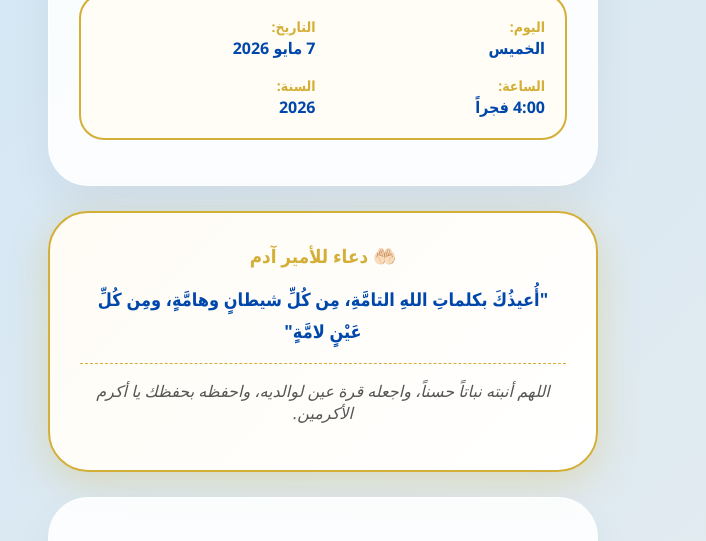
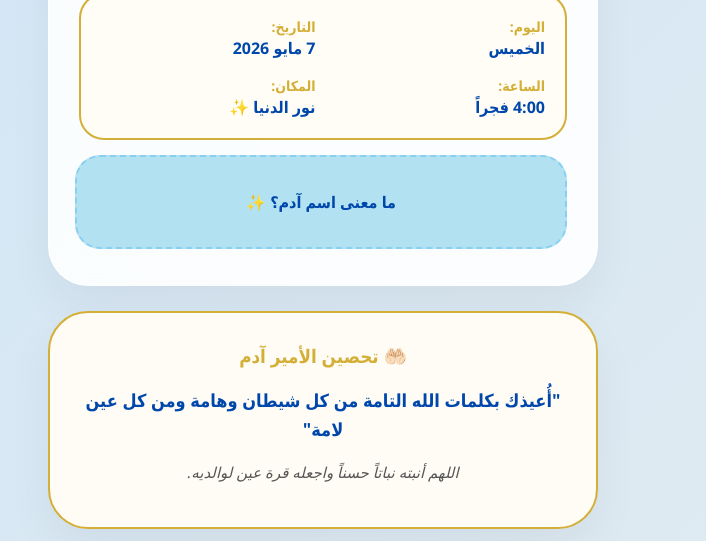
Before and after one commit to abdomahfouz0/Adem-Omar-Elsharif, a plain HTML site: page index.html in a window 1280 px wide. Both pictures are taken after a click on the button "استقبال الأمير آدم 💙". Shown: the part 189-730 px from the top of the page, without its empty margins (317-1023 px from the left). Drawn offline with Linux system fonts and the light colour scheme.

Commit message:
Update index.html

```diff
--- a/index.html
+++ b/index.html
@@ -28,6 +28,7 @@
         }
         @keyframes gradientBG { 0% { background-position: 0% 50%; } 50% { background-position: 100% 50%; } 100% { background-position: 0% 50%; } }
 
+        /* الاهتزاز */
         .shake { animation: shakeAnim 0.5s both; }
         @keyframes shakeAnim {
             10%, 90% { transform: translate3d(-1px, 0, 0); }
@@ -38,6 +39,7 @@
         .particle { position: fixed; pointer-events: none; border-radius: 50%; background: var(--gold); z-index: 9999; animation: fadeParticle 1s forwards; }
         @keyframes fadeParticle { to { transform: scale(2.5); opacity: 0; } }
 
+        /* شاشة الاستقبال */
         #welcome-screen {
             position: fixed; inset: 0; background: white; z-index: 5000;
             display: flex; align-items: center; justify-content: center; flex-direction: column;
@@ -62,14 +64,6 @@
             position: relative;
         }
 
-        /* كارت الدعاء المطور */
-        .dua-card {
-            border: 2px solid var(--gold);
-            background: linear-gradient(135deg, #fffcf5 0%, #fff 100%);
-            animation: softPulse 4s infinite;
-        }
-        @keyframes softPulse { 0%, 100% { box-shadow: 0 10px 30px rgba(212, 175, 55, 0.1); } 50% { box-shadow: 0 10px 40px rgba(212, 175, 55, 0.3); } }
-
         .baby-name {
             font-size: 38px; font-weight: 900; margin: 10px 0;
             background: linear-gradient(to right, var(--royal-blue) 20%, var(--gold) 40%, var(--gold) 60%, var(--royal-blue) 80%);
@@ -85,10 +79,17 @@
         .info-label { color: var(--gold); font-weight: bold; font-size: 14px; }
         .info-val { color: var(--royal-blue); font-weight: 900; font-size: 16px; display: block; }
 
-        .timer-glow { background: linear-gradient(45deg, var(--baby-blue), var(--royal-blue)); color: white; padding: 25px; border-radius: 35px; font-size: 24px; font-weight: bold; direction: ltr; }
+        .flip-card { height: 90px; cursor: pointer; perspective: 1000px; margin: 10px 0; }
+        .flip-card-inner { position: relative; width: 100%; height: 100%; transition: transform 0.6s; transform-style: preserve-3d; }
+        .flip-card:hover .flip-card-inner { transform: rotateY(180deg); }
+        .flip-front, .flip-back { position: absolute; width: 100%; height: 100%; backface-visibility: hidden; display: flex; align-items: center; justify-content: center; border-radius: 25px; font-weight: bold; }
+        .flip-front { background: var(--soft-blue); color: var(--royal-blue); border: 2px dashed var(--baby-blue); }
+        .flip-back { background: var(--royal-blue); color: white; transform: rotateY(180deg); padding: 15px; font-size: 14px; }
 
         .guest-input { width: 85%; padding: 12px; border-radius: 15px; border: 2px solid var(--soft-blue); margin-bottom: 10px; text-align: center; outline: none; }
         .gift-btn { background: var(--gold); color: white; border: none; padding: 10px 20px; border-radius: 20px; cursor: pointer; font-weight: bold; margin: 5px; }
+
+        .timer-glow { background: linear-gradient(45deg, var(--baby-blue), var(--royal-blue)); color: white; padding: 25px; border-radius: 35px; font-size: 24px; font-weight: bold; direction: ltr; }
 
         .btn-wa-cyan {
             background: var(--baby-blue); color: white; padding: 22px; border-radius: 40px; text-decoration: none;
@@ -101,17 +102,19 @@
         #player-box { position: fixed; top: -1000px; }
     </style>
 </head>
-<body>
+<body onclick="activateInitialMusic()">
 
     <div id="welcome-screen">
         <div style="font-size: 85px; margin-bottom: 20px;">🤴🏻✨</div>
         <button class="enter-btn" onclick="startApp()">استقبال الأمير آدم 💙</button>
         <p style="margin-top: 15px; color: #888; font-weight: bold;">أهلاً بك في عالم آدم عمر الشريف</p>
+        <p style="font-size: 11px; color: #ccc;">(المس الشاشة لتنشيط الموسيقى 🎶)</p>
     </div>
 
     <audio id="baby-laugh" src="https://assets.mixkit.co/active_storage/sfx/1014/1014-preview.mp3"></audio>
 
     <div id="player-box">
+        <div id="landing-player"></div>
         <div id="main-player"></div>
     </div>
 
@@ -124,19 +127,24 @@
                     <div><span class="info-label">اليوم:</span><span class="info-val">الخميس</span></div>
                     <div><span class="info-label">التاريخ:</span><span class="info-val">7 مايو 2026</span></div>
                     <div><span class="info-label">الساعة:</span><span class="info-val">4:00 فجراً</span></div>
-                    <div><span class="info-label">السنة:</span><span class="info-val">2026</span></div>
+                    <div><span class="info-label">المكان:</span><span class="info-val">نور الدنيا ✨</span></div>
+                </div>
+            </div>
+            <div class="flip-card">
+                <div class="flip-card-inner">
+                    <div class="flip-front">ما معنى اسم آدم؟ ✨</div>
+                    <div class="flip-back">آدم: هو الإنسان الأول، ومعناه الرجل المخلوق من "أدمة الأرض"، ويرمز للجمال والنقاء والبدايات الجديدة.</div>
                 </div>
             </div>
         </div>
 
-        <div class="card dua-card">
-            <h3 style="color: var(--gold); margin: 0 0 15px 0;">🤲🏻 دعاء للأمير آدم</h3>
-            <p style="font-size: 18px; line-height: 1.8; color: var(--royal-blue); font-weight: bold; margin: 0;">
-                "أُعيذُكَ بكلماتِ اللهِ التامَّةِ، مِن كُلِّ شيطانٍ وهامَّةٍ، ومِن كُلِّ عَيْنٍ لامَّةٍ"
+        <div class="card" style="border: 2px solid var(--gold); background: #fffcf5;">
+            <h3 style="color: var(--gold); margin: 0 0 10px 0;">🤲🏻 تحصين الأمير آدم</h3>
+            <p style="font-size: 18px; line-height: 1.6; color: var(--royal-blue); font-weight: bold;">
+                "أُعيذك بكلمات الله التامة من كل شيطان وهامة ومن كل عين لامة"
             </p>
-            <hr style="border: 0; border-top: 1px dashed var(--gold); margin: 15px 0;">
-            <p style="font-size: 16px; color: #555; font-style: italic;">
-                اللهم أنبته نباتاً حسناً، واجعله قرة عين لوالديه، واحفظه بحفظك يا أكرم الأكرمين.
+            <p style="font-size: 15px; color: #555; margin-top: 10px; font-style: italic;">
+                اللهم أنبته نباتاً حسناً واجعله قرة عين لوالديه.
             </p>
         </div>
 
@@ -154,39 +162,58 @@
         </div>
 
         <div class="card">
-            <p style="font-weight: bold; margin-bottom: 10px;">اختر هدية لآدم 🎁</p>
+            <p style="font-weight: bold; margin-bottom: 10px;">اختر هدية لآدم أو أرسل حباً 🎁</p>
             <button class="gift-btn" onclick="sendGift('🧸')">دبدوب</button>
             <button class="gift-btn" onclick="sendGift('🎠')">حصان</button>
             <button class="gift-btn" onclick="sendGift('🍭')">حلوى</button>
+            <div style="margin-top: 20px;">
+                <button style="background: #ff4d6d; color:white; border:none; padding:12px 25px; border-radius:30px; cursor:pointer; font-weight: bold;" onclick="addHeart()">إرسال قلب ❤️</button>
+                <div id="heart-count" style="margin-top:10px; font-weight:bold; color:#ff4d6d;">0 قلب تم إرساله</div>
+            </div>
         </div>
 
         <div class="card">
-            <div style="font-size: 45px; cursor: pointer; display: inline-block; animation: bounce 2s infinite;" onclick="makeAdamSmile()">🍼</div>
-            <button style="background: #ff4d6d; color:white; border:none; padding:12px 25px; border-radius:30px; cursor:pointer; margin-right:15px; font-weight: bold;" onclick="addHeart()">إرسال قلب ❤️</button>
-            <div id="heart-count" style="margin-top:10px; font-weight:bold; color:#ff4d6d;">0 قلب تم إرساله</div>
+            <p style="font-weight: bold; color: var(--royal-blue); margin-bottom: 10px;">المس الببرونة وشوف ضحكة آدم 🍼</p>
+            <div style="font-size: 50px; cursor: pointer; display: inline-block; animation: bounce 2s infinite;" onclick="makeAdamSmile()">🍼</div>
         </div>
 
         <div class="card">
             <div id="welcome-msg" style="line-height: 2; font-size: 19px; text-align: right;"></div>
         </div>
 
-        <a href="https://wa.me/201031319239?text=ألف%20مليون%20مبروك%20على%20المولود%20الجميل%20آدم%20عمر%20الشريف" class="btn-wa-cyan">
+        <div class="card" style="background: rgba(212, 175, 55, 0.1); border: 1px solid var(--gold);">
+            <p style="margin: 0; font-weight: bold; color: #b8860b;">🌟 مولود اليوم.. برج "الثور" 🐂 ✨</p>
+        </div>
+
+        <a href="https://wa.me/201031319239?text=بفضل%20الله%20رزقنا%20اليوم%20بأجمل%20نعمة%20🤍👶🏻%20آدم%20عمر%20الشريف%20نور%20حياتنا%20وفرّح%20قلوبنا..%20ألف%20مليون%20مبروك%20يتربى%20في%20عزكم%20يا%20بطل%20💙" class="btn-wa-cyan">
             <span>🍼</span> شاركنا فرحتنا <span>🍼</span>
         </a>
     </div>
 
     <script>
-        var mainPlayer;
+        var landingPlayer, mainPlayer;
+        var audioStarted = false;
 
         function onYouTubeIframeAPIReady() {
+            landingPlayer = new YT.Player('landing-player', {
+                height: '0', width: '0', videoId: 'uOL2OLyuIOQ',
+                playerVars: { 'autoplay': 1, 'mute': 0, 'enablejsapi': 1 }
+            });
             mainPlayer = new YT.Player('main-player', {
-                height: '0', width: '0', videoId: 'QW9xOWpF0aI',
-                playerVars: { 'autoplay': 0, 'controls': 0 }
+                height: '0', width: '0', videoId: 'QW9xOWpF0aI'
             });
         }
 
+        function activateInitialMusic() {
+            if(!audioStarted && landingPlayer && landingPlayer.playVideo) {
+                landingPlayer.playVideo();
+                audioStarted = true;
+            }
+        }
+
         function startApp() {
-            if (mainPlayer && mainPlayer.playVideo) mainPlayer.playVideo();
+            if (landingPlayer) landingPlayer.stopVideo();
+            if (mainPlayer) mainPlayer.playVideo();
             document.getElementById('welcome-screen').style.opacity = '0';
             setTimeout(() => {
                 document.getElementById('welcome-screen').style.display = 'none';
@@ -258,7 +285,7 @@
 
         document.addEventListener('mousemove', (e) => createParticle(e.pageX, e.pageY));
 
-        const text = "بفضل الله رزقنا اليوم بأجمل نعمة 🤍👶🏻\n“آدم عمر الشريف” نَوَّر حياتنا وفرّح قلوبنا ✨\nاللهم أنبته نباتًا حسنًا، واجعله من عبادك الصالحين.. 🤲🏻💙";
+        const text = "بفضل الله رزقنا اليوم بأجمل نعمة 🤍👶🏻\n“آدم عمر الشريف” نَوَّر حياتنا وفرّح قلوبنا ✨\nاللهم أنبته نباتًا حسنًا، واجعله من عبادك الصالحين، واحفظه بعينك التي لا تنام 🤲🏻💙\nبما انك وصلت لهنا اعرف انك شخص غالي عندي وحبيت اشاركك فرحتي.. وشكرًا ليك لو شاركنا فرحتنا 🌸🎉";
         let charI = 0;
         function typeWriter() {
             if (charI < text.length) {
```
